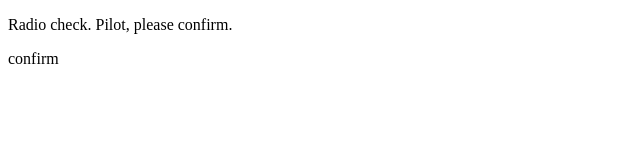
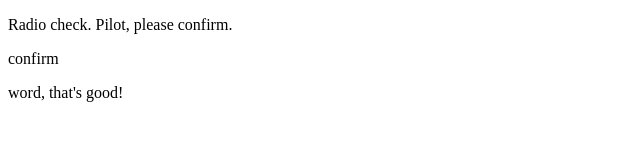
Before and after one commit to sophiefry1/communication-log-Control, a plain HTML site: page index.html in a window 1280 px wide. Shown: the whole page, without its empty margins (0-640 px from the left). Drawn offline with Linux system fonts and the light colour scheme.

Commit message:
control response

```diff
--- a/index.html
+++ b/index.html
@@ -3,5 +3,6 @@
     <body>
         <p>Radio check. Pilot, please confirm.</p>
         <p> confirm </p>
+        <p> word, that's good!</p>
     </body>
 </html>
```
